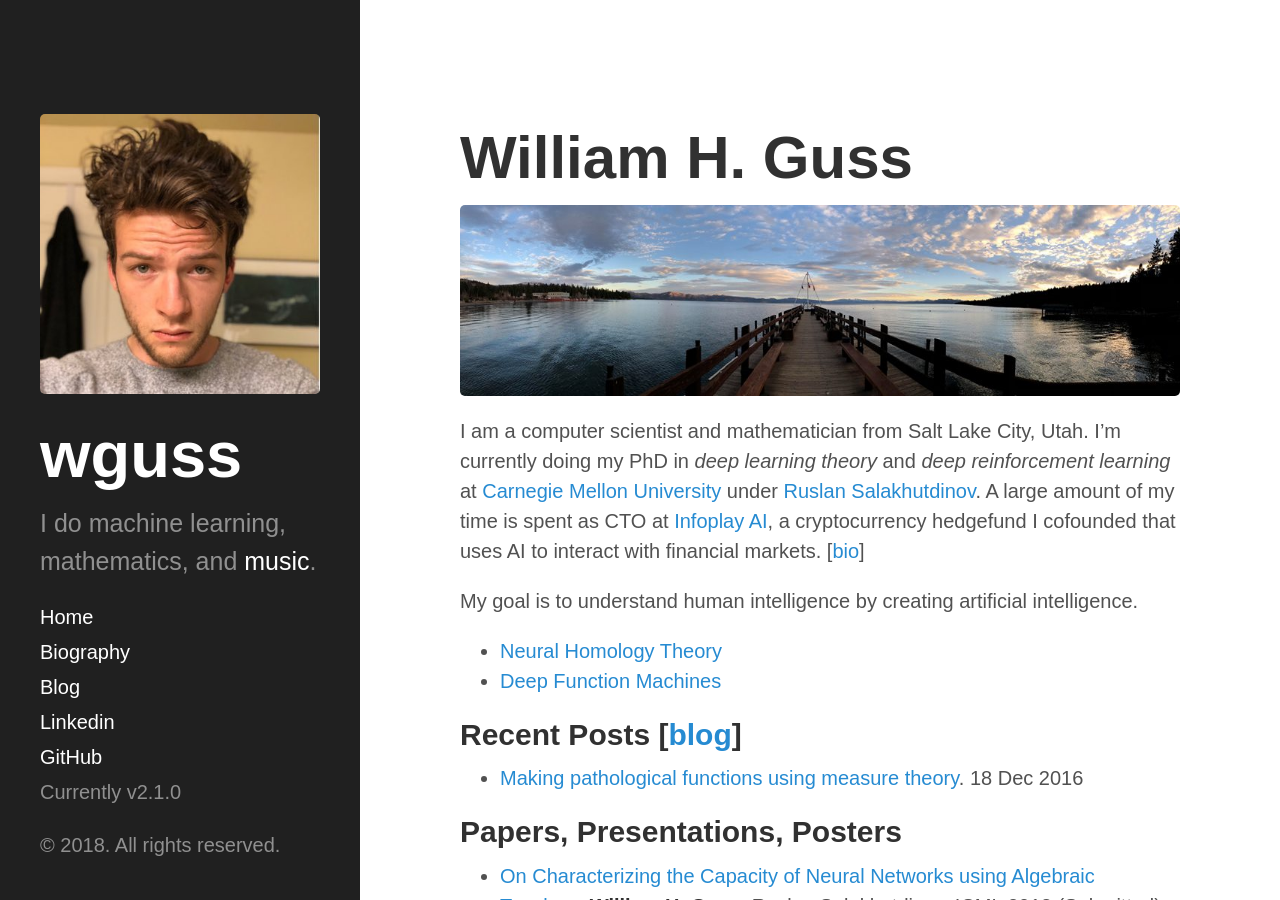
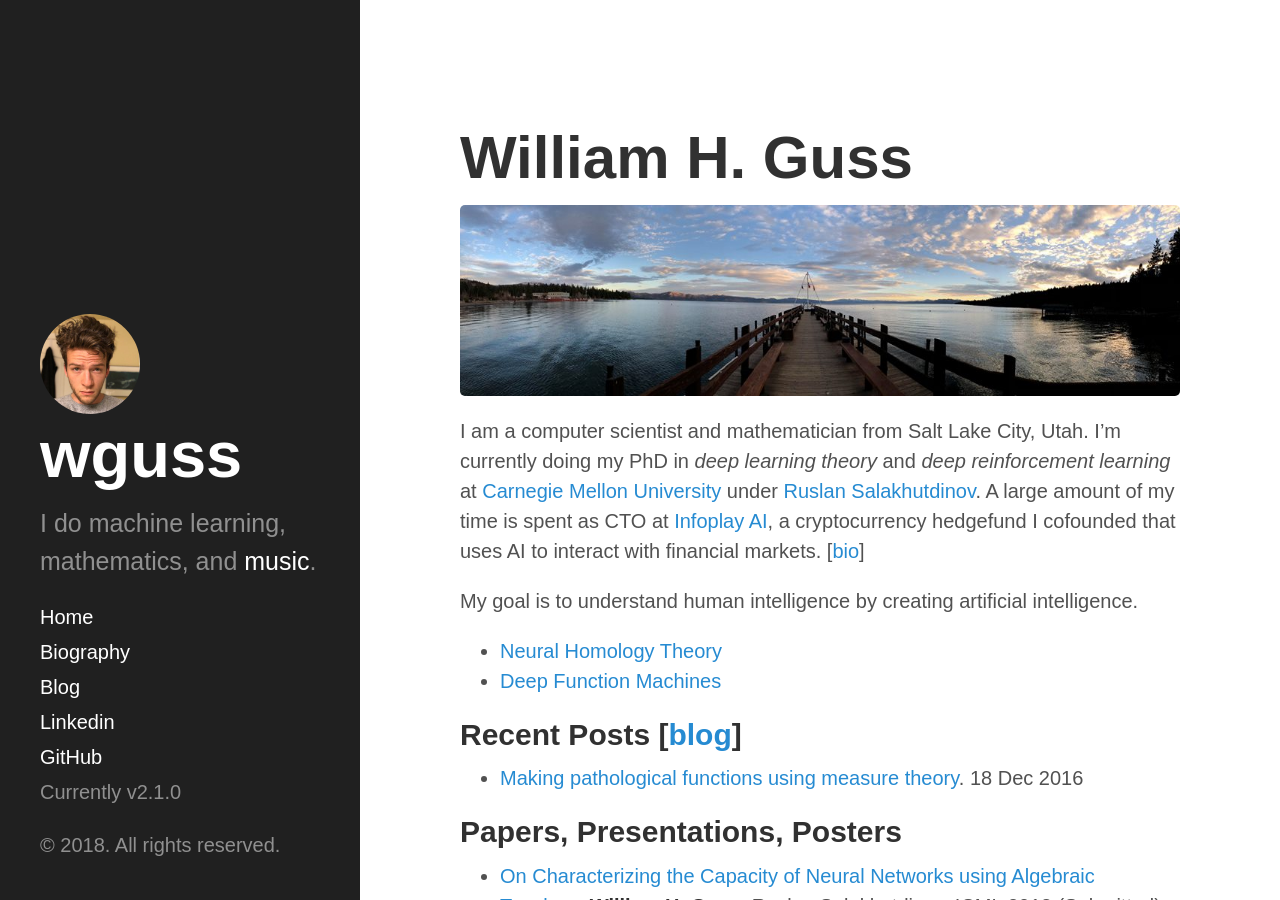
Before and after one commit to MadcowD/web, a Jekyll site: the page built from index.md, in a window 1280 px wide and 900 px high. Built offline with Jekyll 4.4.1, drawn with Linux system fonts in a browser that asks for light colours; some web fonts are replaced; our own code applies the rules of GitHub Pages for plain Markdown files.

Commit message:
Sertting,

```diff
--- a/_config.yml
+++ b/_config.yml
@@ -7,7 +7,7 @@
 title:            wguss
 tagline:          'Artificially intelligent mathematician.'
 description:      'I do machine learning, mathematics, and <a href="https://thepelicants.bandcamp.com/">music</a>.'
-baseurl:          /
+baseurl:          http://wguss.ml/
 
 author:
   name:           'William Guss'
--- a/_includes/head.html
+++ b/_includes/head.html
@@ -35,15 +35,16 @@
 </script>
 
   <!-- CSS -->
-  <link rel="stylesheet" href="/public/css/poole.css">
-  <link rel="stylesheet" href="/public/css/syntax.css">
-  <link rel="stylesheet" href="/public/css/hyde.css">
+  <link rel="stylesheet" href="{{ site.baseurl }}public/css/poole.css">
+  <link rel="stylesheet" href="{{ site.baseurl }}public/css/custom.css">
+  <link rel="stylesheet" href="{{ site.baseurl }}public/css/syntax.css">
+  <link rel="stylesheet" href="{{ site.baseurl }}public/css/hyde.css">
   <link rel="stylesheet" href="http://fonts.googleapis.com/css?family=PT+Sans:400,400italic,700|Abril+Fatface">
   <link rel="stylesheet" type="text/css" href="https://cdn.rawgit.com/dreampulse/computer-modern-web-font/master/fonts.css">
 
   <!-- Icons -->
-  <link rel="apple-touch-icon-precomposed" sizes="144x144" href="/public/apple-touch-icon-144-precomposed.png">
-                                 <link rel="shortcut icon" href="/public/favicon.ico">
+  <link rel="apple-touch-icon-precomposed" sizes="144x144" href="{{ site.baseurl }}public/apple-touch-icon-144-precomposed.png">
+                                 <link rel="shortcut icon" href="{{ site.baseurl }}public/favicon.ico">
 
   <!-- RSS -->
   <link rel="alternate" type="application/rss+xml" title="RSS" href="/atom.xml">
```
